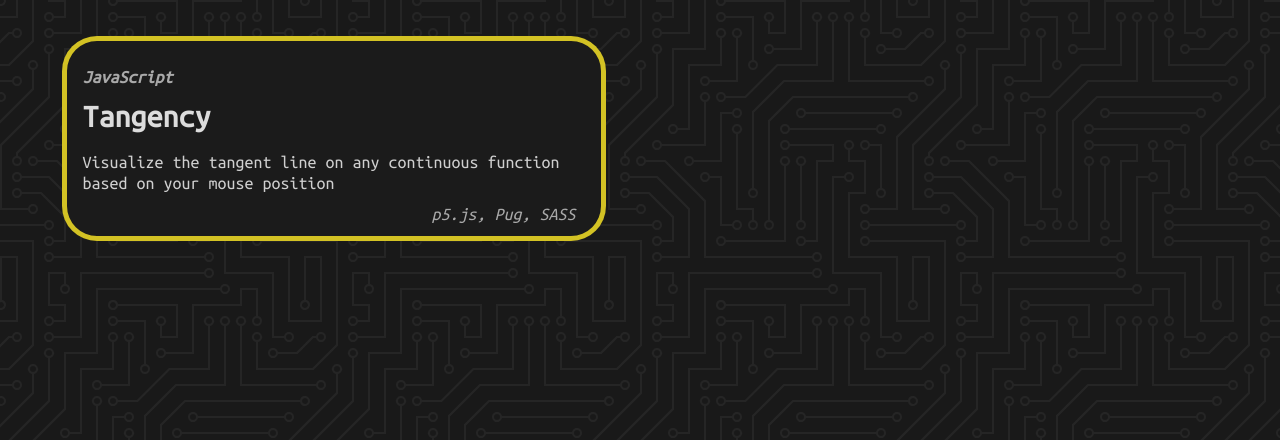
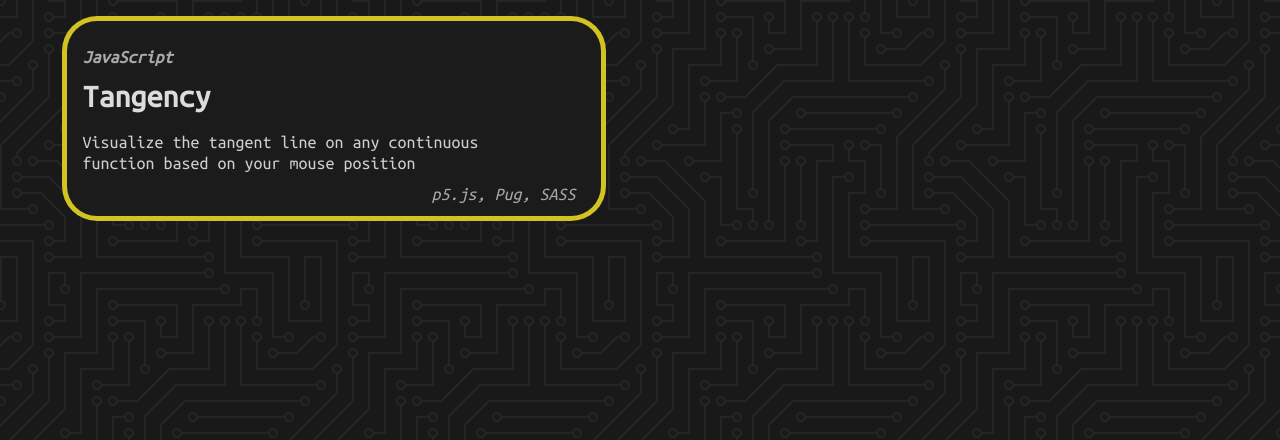
Before and after one commit to abdullah-K/khanabdullah.com, a Node server app: page /lab in a window 1280 px wide. Shown: the top 440 px of the page. Run offline with Node 20, Linux system fonts and the light colour scheme; style sheets or scripts are compiled from the project's sources.

Commit message:
lab: refactor
fix indentation and change some styling

Signed-off-by: Abdullah Khan <contact@khanabdullah.com>

```diff
--- a/public/css/lab-styles.sass
+++ b/public/css/lab-styles.sass
@@ -67,7 +67,7 @@ body
       margin-top: -60px
 
 .size-limit-title
-  +responsive-font(5vw, 26px, 32px)
+  +responsive-font(5vw, 24px, 32px)
 
 .size-limit-preview
   +responsive-font(2vw, 15px, 18px)
@@ -80,8 +80,7 @@ noscript
   margin-left: calc(3vw - 1em)
   padding-right: 9vw
   columns: 2
-  padding-top: 20px
-  @media (max-width: 530px)
+  @media (max-width: 680px)
     columns: 1
 
 .card
@@ -103,10 +102,12 @@ li
 .card-heading
   margin: 5px 0px 5px 0px
   transition: 0.2s cubic-bezier(0.215, 0.61, 0.355, 1)
+  max-width: 40%
 
 .card-info
   margin-bottom: 10px
   color: darken($text-color, 5%)
+  max-width: 80%
 
 .card-tech
   font-style: italic
@@ -118,13 +119,12 @@ li
   font-style: italic
   margin-bottom: 10px
   color: darken($text-color, 20%)
+  max-width: 20%
 
 .card-link
   text-decoration: none
   color: $text-color
   transition: 0.3s ease-in-out
-  // width: 100%
-  // height: 100%
   &:hover
     .card-heading
       transform: translateX(5px)
@@ -140,17 +140,3 @@ li
 
 .swift
   border-color: #F35C41
-
-// .light-content
-// 	> a
-// 		> h4, > p
-// 			color: #ffffffc2
-// 		> h2
-// 			color: white
-
-// .dark-content
-// 	> a
-// 		> h4, > p
-// 			color: #4a4a4a
-// 		> h2
-// 			color: #373737
```
Also changed, not shown: views/experiments/lab.pug (+27 -25 lines).
